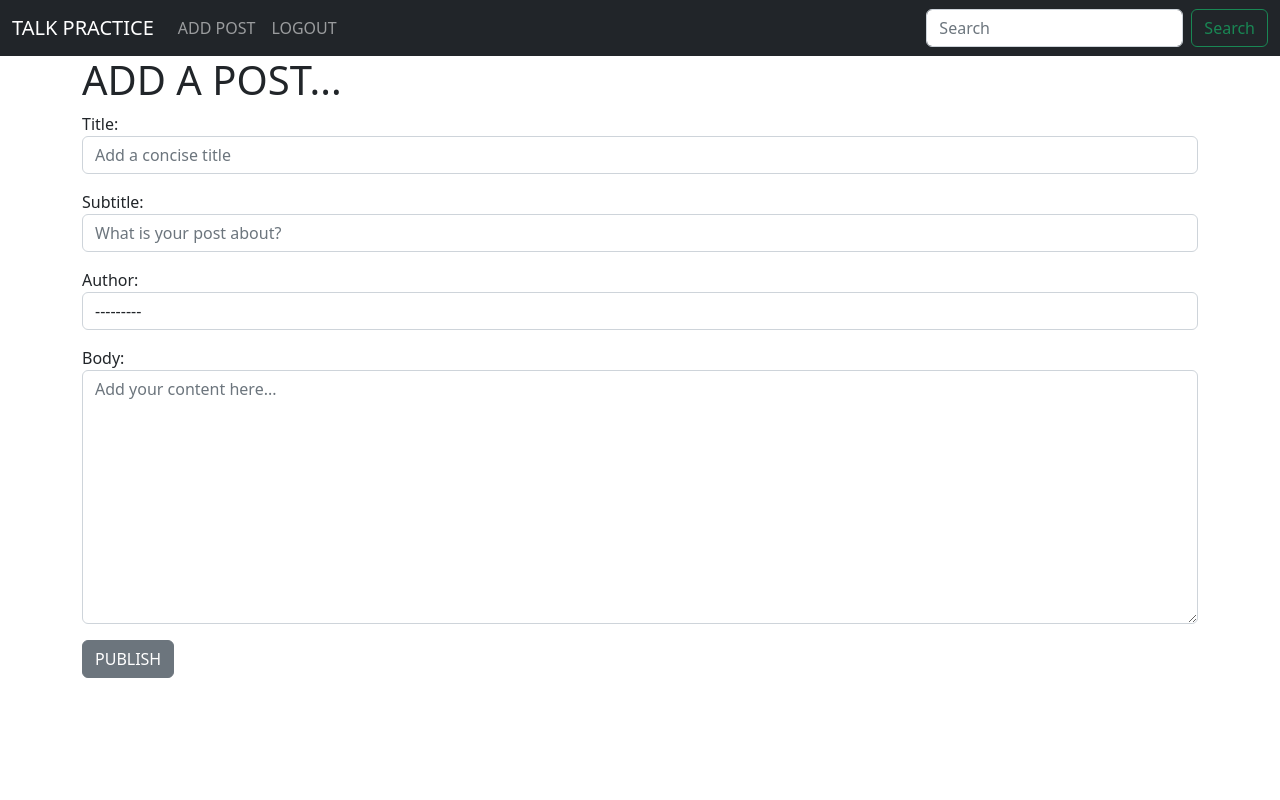
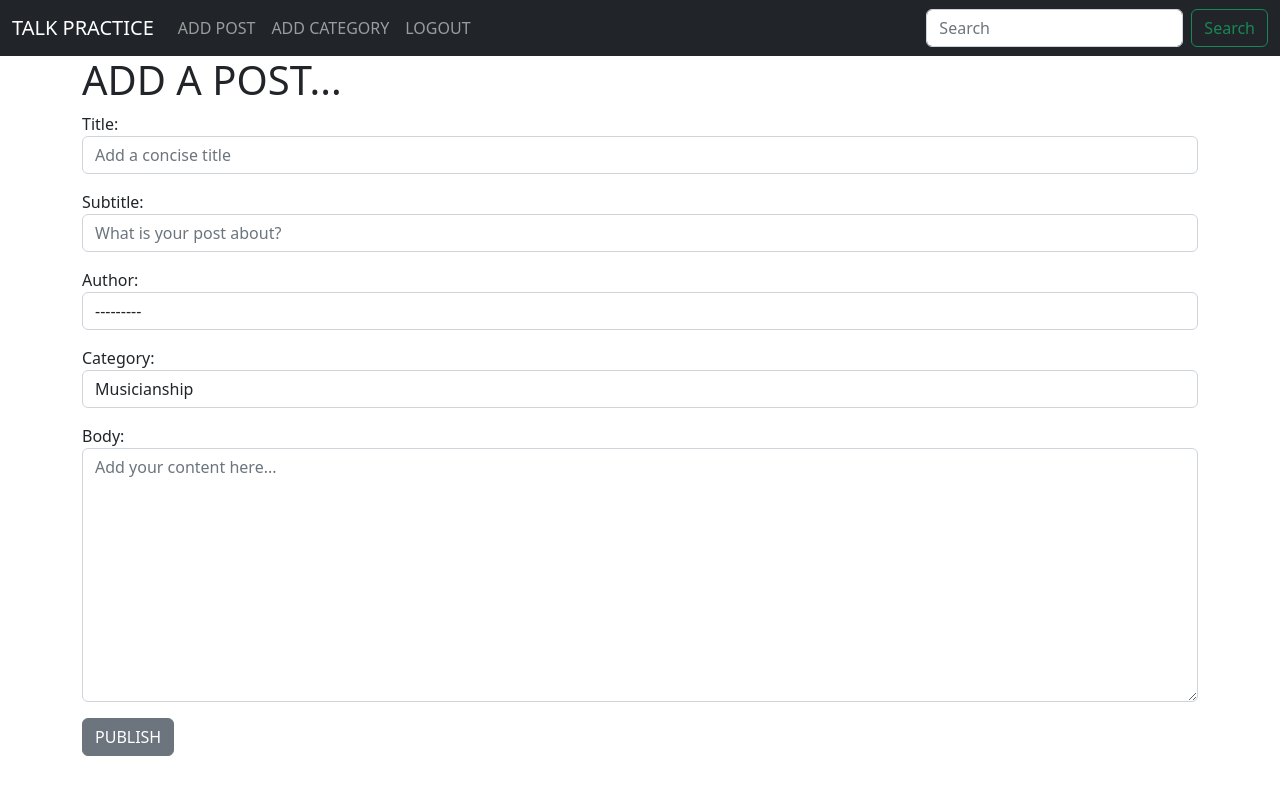
Before and after one commit to NickWaldock/talk-practice-forum, a Django app: page /add-post/ in a window 1280 px wide. Run offline with Django 4.2, Linux system fonts and the light colour scheme; a user stored in the database is signed in; data comes from the database, SQL or seed files in the repository; both versions use the stored data as it was after the commit.

Commit message:
Create model, view, and template to allow the creation of categories to add to posts

```diff
--- a/talk_practice_forum/blog/admin.py
+++ b/talk_practice_forum/blog/admin.py
@@ -1,5 +1,6 @@
 from django.contrib import admin
-from .models import Post
+from .models import Post, Category
 
 # Register your models here.
 admin.site.register(Post)
+admin.site.register(Category)
--- a/talk_practice_forum/blog/forms.py
+++ b/talk_practice_forum/blog/forms.py
@@ -1,17 +1,34 @@
 from django import forms
-from .models import Post
+from .models import Post, Category
+
+
+# category_choices = [
+#     ('Musicianship', 'Musicianship'),
+#     ('Technique', 'Technique'),
+#     ('Creative', 'Creative'),
+#     ('Repertoire', 'Repertoire'),
+# ]
+
+category_choices = Category.objects.all().values_list('name', 'name')
+
+category_list = []
+
+for x in category_choices:
+    category_list.append(x)
+
 
 
 class PostForm(forms.ModelForm):
     class Meta:
         model = Post
-        fields = ('title', 'subtitle', 'author', 'body')
+        fields = ('title', 'subtitle', 'author', 'category', 'body')
 
         # Bootstrap styling for add post form. Attaches to the html tag class to add bootstrap css styles of 'form-control'
         widgets = {
             'title': forms.TextInput(attrs={'class':'form-control', 'placeholder': 'Add a concise title'}),
             'subtitle': forms.TextInput(attrs={'class':'form-control', 'placeholder':'What is your post about?'}),
             'author': forms.Select(attrs={'class':'form-control'}),
+            'category': forms.Select(choices=category_list, attrs={'class':'form-control'}),
             'body': forms.Textarea(attrs={'class':'form-control', 'placeholder':'Add your content here...'}),
         }
 
--- a/talk_practice_forum/blog/models.py
+++ b/talk_practice_forum/blog/models.py
@@ -3,11 +3,13 @@ from django.contrib.auth.models import User
 from django.urls import reverse
 from datetime import datetime, date
 
+# The main model for all posts
 class Post(models.Model):
     title = models.CharField(max_length=250)
     subtitle = models.CharField(max_length=250, default='')
     author = models.ForeignKey(User, on_delete=models.CASCADE,)
     body = models.TextField()
+    category = models.CharField(max_length=250, default='no-tag')
     post_date = models.DateField(auto_now_add=True)
 
 
@@ -19,3 +21,18 @@ class Post(models.Model):
         # return reverse('article-detail', args=(str(self.id)))
         # # Sends user to single post view of post created
         return reverse('home') # Sends the user back home after publishing post
+
+
+# A model for utilising tags/categories on posts
+class Category(models.Model):
+    name = models.CharField(max_length=250)
+
+
+    def __str__(self):
+        return self.name
+
+
+    def get_absolute_url(self):
+        # return reverse('article-detail', args=(str(self.id)))
+        # # Sends user to single post view of post created
+        return reverse('home') # Sends the user back home after publishing post
--- a/talk_practice_forum/blog/templates/article-detail.html
+++ b/talk_practice_forum/blog/templates/article-detail.html
@@ -8,7 +8,7 @@
 <br>
 {{ post.author }}
 <br>
-{{ post.body }}
+{{ post.body|safe }}
 <br>
 
 <small><a href="{% url 'update-post' post.pk %}">EDIT POST</a></small>
--- a/talk_practice_forum/blog/templates/base.html
+++ b/talk_practice_forum/blog/templates/base.html
@@ -25,6 +25,9 @@
               {% if user.is_authenticated %}
               <li class="nav-item">
                 <a class="nav-link" href="{% url 'add-post' %}">ADD POST</a>
+              </li>
+              <li class="nav-item">
+                <a class="nav-link" href="{% url 'add-category' %}">ADD CATEGORY</a>
               </li>
               <li class="nav-item">
                 <a class="nav-link" href="{% url 'logout' %}">LOGOUT</a>
--- a/talk_practice_forum/blog/templates/home.html
+++ b/talk_practice_forum/blog/templates/home.html
@@ -2,13 +2,17 @@
 {% block content %}
 
 
-<h1>Articles</h1>
+<h1>POSTS</h1>
 
 {% for post in object_list %}
     <a href="{% url 'article-detail' post.pk %}">{{ post.title }}</a>
     {{ post.author }} <em>{{ post.post_date }}</em>
     <br>
     {{ post.subtitle }}
+    <br>
+    <small>{{ post.category }}</small>
+    <br>
+    {{ post.body|slice:"200"|safe }}
     <br>
     {% if user.is_authenticated %}
     <small><a href="{% url 'update-post' post.pk %}">EDIT POST</a></small>
--- a/talk_practice_forum/blog/urls.py
+++ b/talk_practice_forum/blog/urls.py
@@ -1,12 +1,13 @@
 from django.urls import path
 # from . import views
-from .views import HomeView, ArticleDetailView, AddPostView, UpdatePostView, DeletePostView
+from .views import HomeView, ArticleDetailView, AddPostView, UpdatePostView, DeletePostView, AddCategoryView
 
 urlpatterns = [
     # path('', views.home, name='home'),
     path('', HomeView.as_view(), name='home'),
-    path('article/<int:pk>', ArticleDetailView.as_view(), name='article-detail'),
+    path('article/<int:pk>/', ArticleDetailView.as_view(), name='article-detail'),
     path('add-post/', AddPostView.as_view(), name='add-post'),
-    path('article/edit/<int:pk>', UpdatePostView.as_view(), name='update-post'),
-    path('article/<int:pk>/delete', DeletePostView.as_view(), name='delete-post'),
+    path('article/edit/<int:pk>/', UpdatePostView.as_view(), name='update-post'),
+    path('article/<int:pk>/delete/', DeletePostView.as_view(), name='delete-post'),
+    path('add-category/', AddCategoryView.as_view(), name='add-category'),
 ]
--- a/talk_practice_forum/blog/views.py
+++ b/talk_practice_forum/blog/views.py
@@ -1,6 +1,6 @@
 from django.shortcuts import render
 from django.views.generic import ListView, DetailView, CreateView, UpdateView, DeleteView
-from .models import Post
+from .models import Post, Category
 from .forms import PostForm, EditForm
 from django.urls import reverse_lazy
 
@@ -39,6 +39,14 @@ class UpdatePostView(UpdateView):
     # fields = ['title', 'subtitle', 'body']
 
 
+# Adds a category to the category list
+class AddCategoryView(CreateView):
+    model = Category
+    template_name = 'add-category.html'
+    fields = '__all__'
+
+
+# Deletes a blog post
 class DeletePostView(DeleteView):
     model = Post
     template_name = 'delete-post.html'
```
Also changed, not shown: talk_practice_forum/blog/templates/add-category.html (added, +34 -0 lines), talk_practice_forum/blog/migrations/0005_category_post_category.py (added), talk_practice_forum/db.sqlite3.
